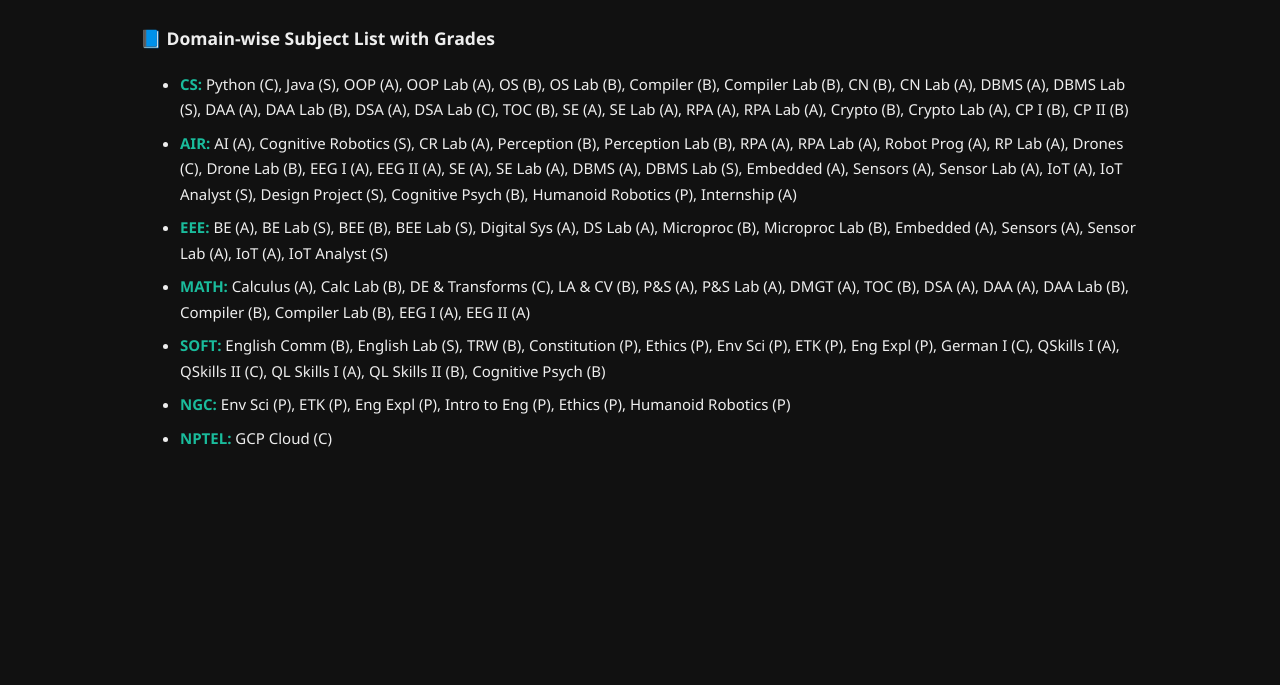
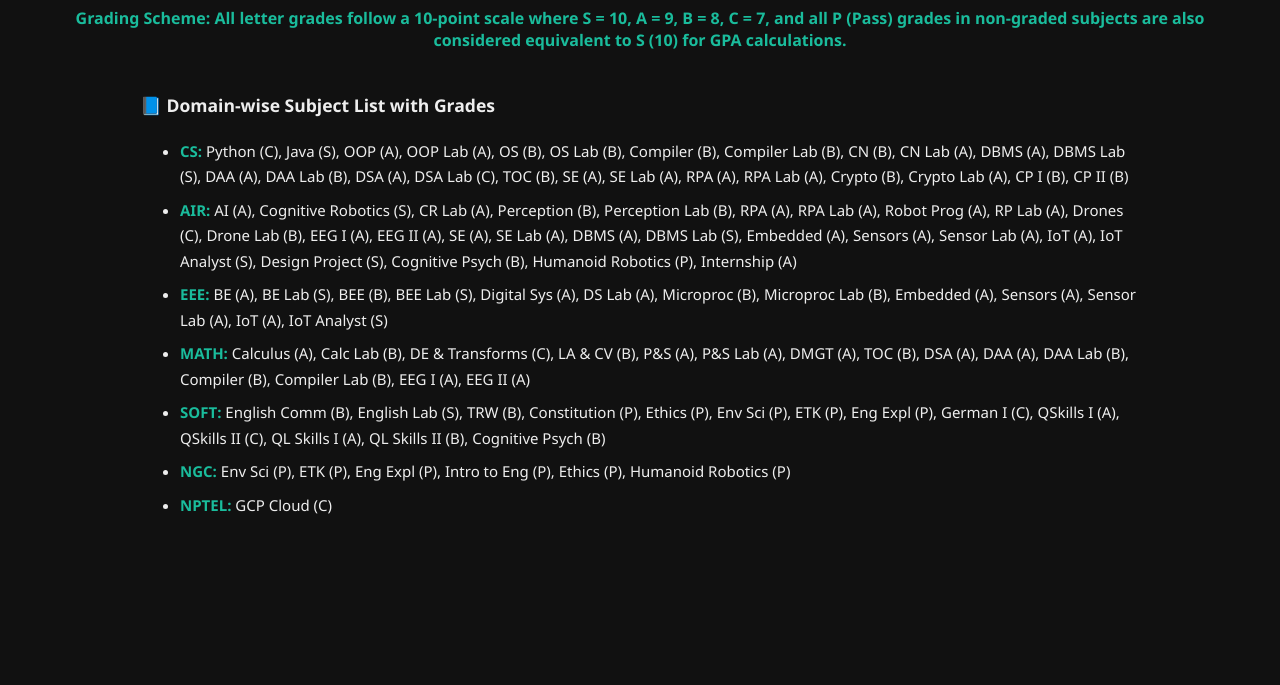
Before and after one commit to BarneelRay/venn-gpa-visual, a plain HTML site: page index.html in a window 1280 px wide. Shown: the part 115-800 px from the top of the page. Drawn offline with nearby package versions, Linux system fonts and the light colour scheme; a script that the page names is missing.

Commit message:
Update index.html

```diff
--- a/index.html
+++ b/index.html
@@ -2,7 +2,7 @@
 <html lang="en">
 <head>
   <meta charset="UTF-8">
-  <title>Barneel's Domain GPA Venn</title>
+  <title>Venn diagram of my GPA during B.Tech based on the domain the subjects belonged to</title>
   <script src="https://d3js.org/d3.v4.min.js"></script>
   <script src="https://benfred.github.io/venn.js/venn.js"></script>
   <style>
@@ -72,6 +72,9 @@
 <body>
 
   <h2>Barneel's Domain GPA Venn</h2>
+  <p style="color:#1abc9c; font-weight:bold; font-size:16px; margin-top:20px;">
+  Grading Scheme: All letter grades follow a 10-point scale where <b>S = 10</b>, <b>A = 9</b>, <b>B = 8</b>, <b>C = 7</b>, and all <b>P (Pass)</b> grades in non-graded subjects are also considered equivalent to <b>S (10)</b> for GPA calculations.
+</p>
   <div id="venn"></div>
 
   <div id="subject-list">
```
